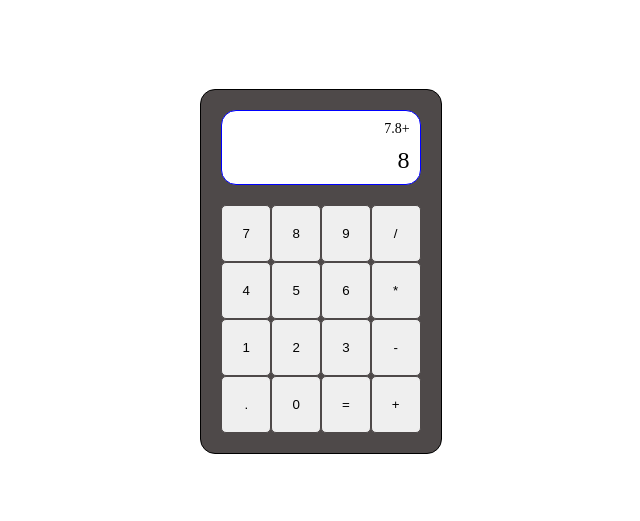
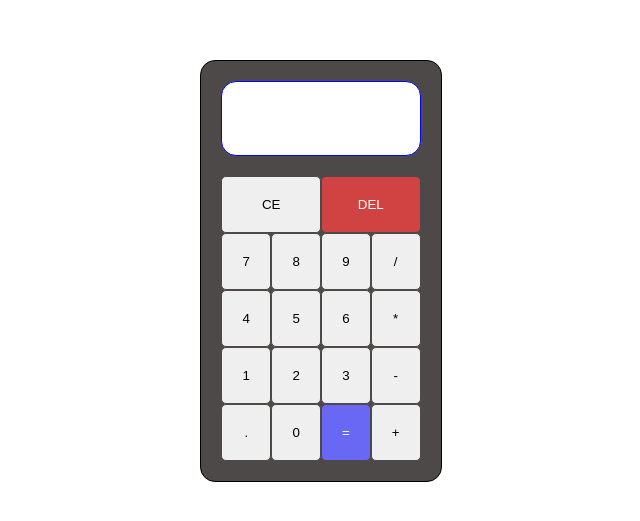
Before and after one commit to Campolino/calculator, a plain HTML site: page index.html in a window 1280 px wide. Shown: the part 137-658 px from the top of the page, without its empty margins (319-959 px from the left). Drawn offline with Linux system fonts and the light colour scheme.

Commit message:
Add clear and delete button, and modify some style

```diff
--- a/index.html
+++ b/index.html
@@ -11,8 +11,12 @@
   <div class="container">
     <div class="calculator">
       <div class="display">
-        <div id="subtitle">7.8+</div>
-        <div id="title">8</div>
+        <div id="subtitle"></div>
+        <div id="title"></div>
+      </div>
+      <div class="display-buttons">
+        <button id="clear-all">CE</button>
+        <button id="delete">DEL</button>
       </div>
       <div class="main">
         <div class="numbers">
@@ -27,7 +31,7 @@
           <button class="number">3</button>
           <button class="number">.</button>
           <button class="number">0</button>
-          <button class="number">=</button>
+          <button class="operation" id="equal">=</button>
         </div>
         <div class="operations">
           <button class="operation">/</button>
--- a/style.css
+++ b/style.css
@@ -17,6 +17,7 @@
   border-radius: 15px;
   margin-bottom: 20px;
   background-color: white;
+  min-height: 73px;
 }
 
 #title {
@@ -48,8 +49,7 @@
   grid-template-columns: 1f;
 }
 
-.number,
-.operation {
+button {
   padding: 20px;
   border-radius: 5px;
   border: 0.5px solid rgb(78, 73, 73);
@@ -57,5 +57,31 @@
 
 button:hover {
   cursor: pointer;
-  background-color: rgb(216, 206, 206);
+  background-color: rgb(168, 145, 145);
 }
+
+.display-buttons {
+  display: grid;
+  grid-template-columns: repeat(2, 1fr);
+}
+
+#delete {
+  background-color: rgb(209, 66, 66);
+}
+
+#delete:hover {
+  background-color: rgb(190, 54, 54);
+}
+
+#equal {
+  background-color: rgb(104, 104, 245);
+}
+
+#equal:hover {
+  background-color: rgb(51, 51, 209);
+}
+
+#delete,
+#equal {
+  color: white;
+}
```
